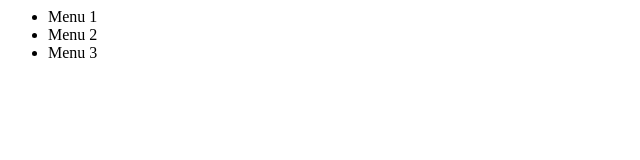
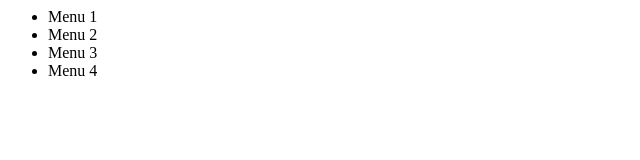
Before and after one commit to Tjonjumy/TPA, a plain HTML site: page index.html in a window 1280 px wide. Shown: the full height of the page, 0-640 px from the left. Drawn offline with Linux system fonts and the light colour scheme.

Commit message:
Update index.html
add menu 4

```diff
--- a/index.html
+++ b/index.html
@@ -2,4 +2,5 @@
     <li>Menu 1</li>
     <li>Menu 2</li>
     <li>Menu 3</li>
+    <li>Menu 4</li>
 </ul>
```
